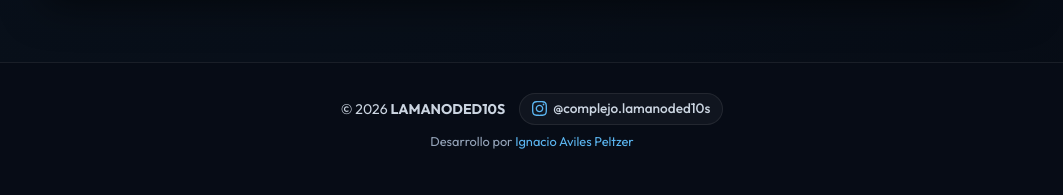
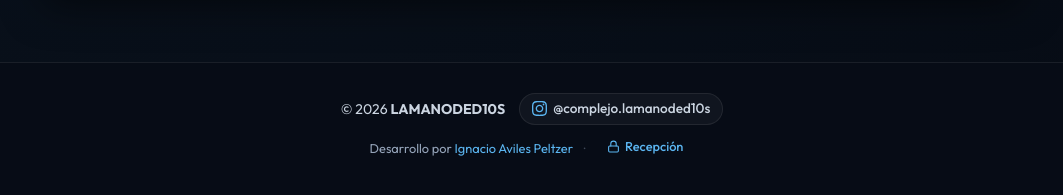
Before and after one commit to nachoaviles09/lamanodeD10S-agenda-turnos, a plain HTML site: page index.html in a window 1280 px wide. Shown: the part 4005-4200 px from the top of the page, without its empty margins (108-1171 px from the left). Drawn offline with Linux system fonts and the light colour scheme; no server answers.

Commit message:
Update index.html

```diff
--- a/index.html
+++ b/index.html
@@ -343,6 +343,14 @@
       </div>
       <p class="dev-credits">
         Desarrollo por <a href="https://github.com" target="_blank" rel="noopener noreferrer">Ignacio Aviles Peltzer</a>
+        <span class="footer-sep">·</span>
+        <a href="ingreso.html" class="footer-staff-link">
+          <svg viewBox="0 0 24 24" fill="none" stroke="currentColor" stroke-width="2" stroke-linecap="round" stroke-linejoin="round" aria-hidden="true">
+            <rect x="3" y="11" width="18" height="11" rx="2" ry="2"></rect>
+            <path d="M7 11V7a5 5 0 0 1 10 0v4"></path>
+          </svg>
+          Recepción
+        </a>
       </p>
     </div>
   </footer>
```
